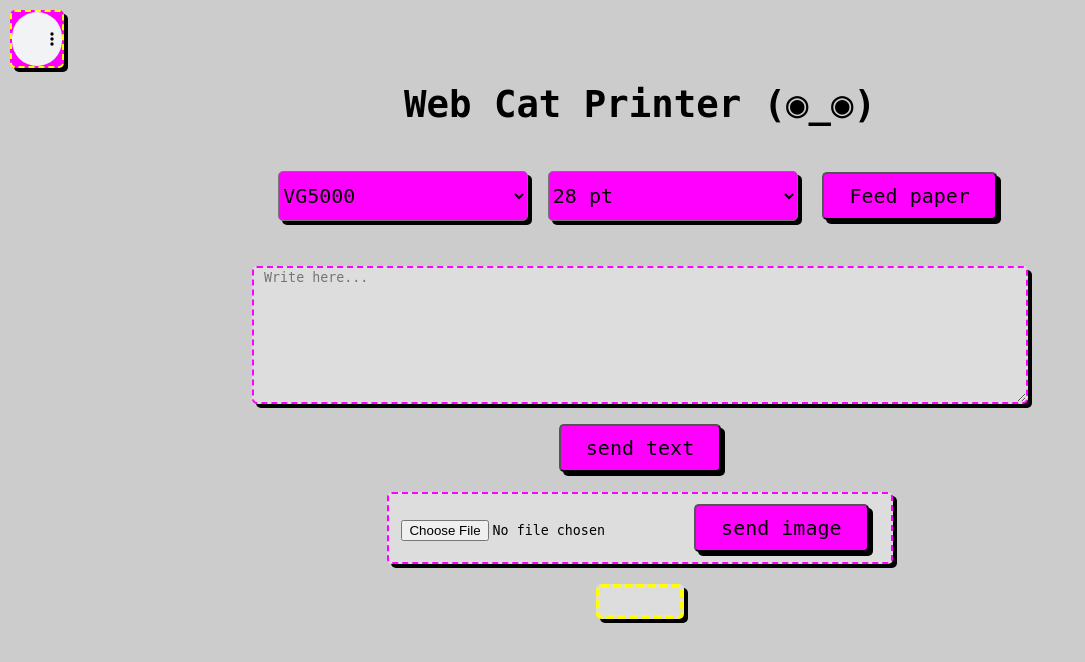
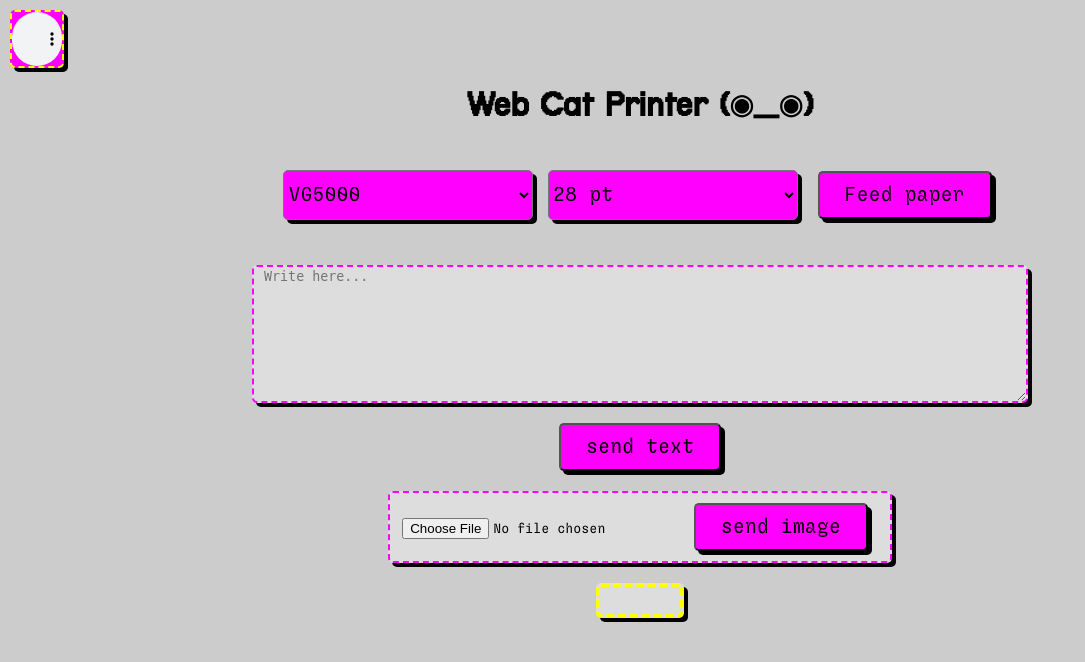
Before and after one commit to renaudgweb/CatPrinter_WebApp, a PHP site: page / in a window 1280 px wide. Shown: the top 662 px of the page, without its empty margins (0-1085 px from the left). Run offline with PHP 8.4, Linux system fonts and the light colour scheme; some web fonts are replaced.

Commit message:
Update index.php

```diff
--- a/index.php
+++ b/index.php
@@ -49,6 +49,7 @@ if(($_SERVER["REQUEST_METHOD"] == "POST")){
   <link rel=icon href=contents/favicon/favicon.ico sizes="32x32 48x48" type="image/vnd.microsoft.icon">
   <link rel=icon href=contents/favicon/android-chrome-512x512.png sizes="192x192 512x512">
   <link rel=icon href=contents/favicon/apple-touch-icon.png sizes="180x180" type="image/png">
+  <link rel="stylesheet" href="contents/css/font-face.css">
   <link rel="stylesheet" href="contents/css/style.css">
   <script src="https://code.jquery.com/jquery-3.6.3.min.js"></script>
 
```
